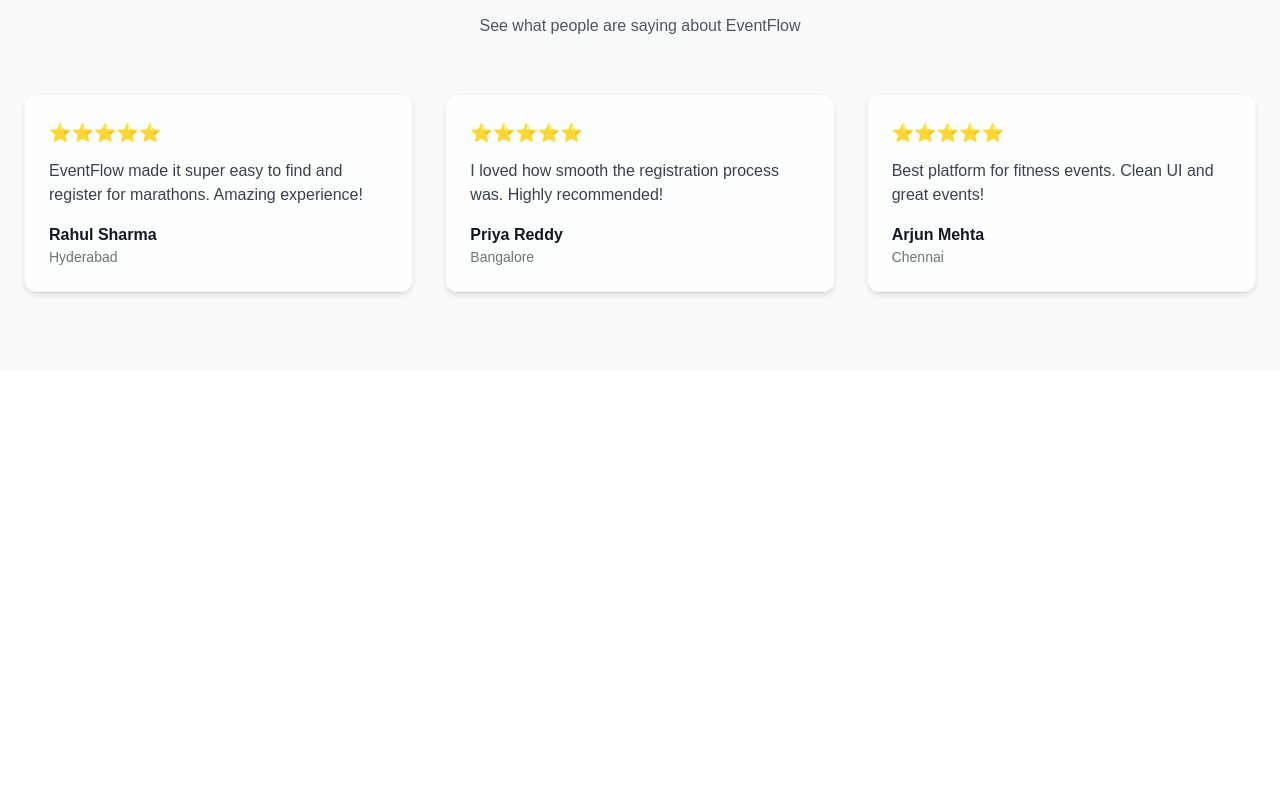
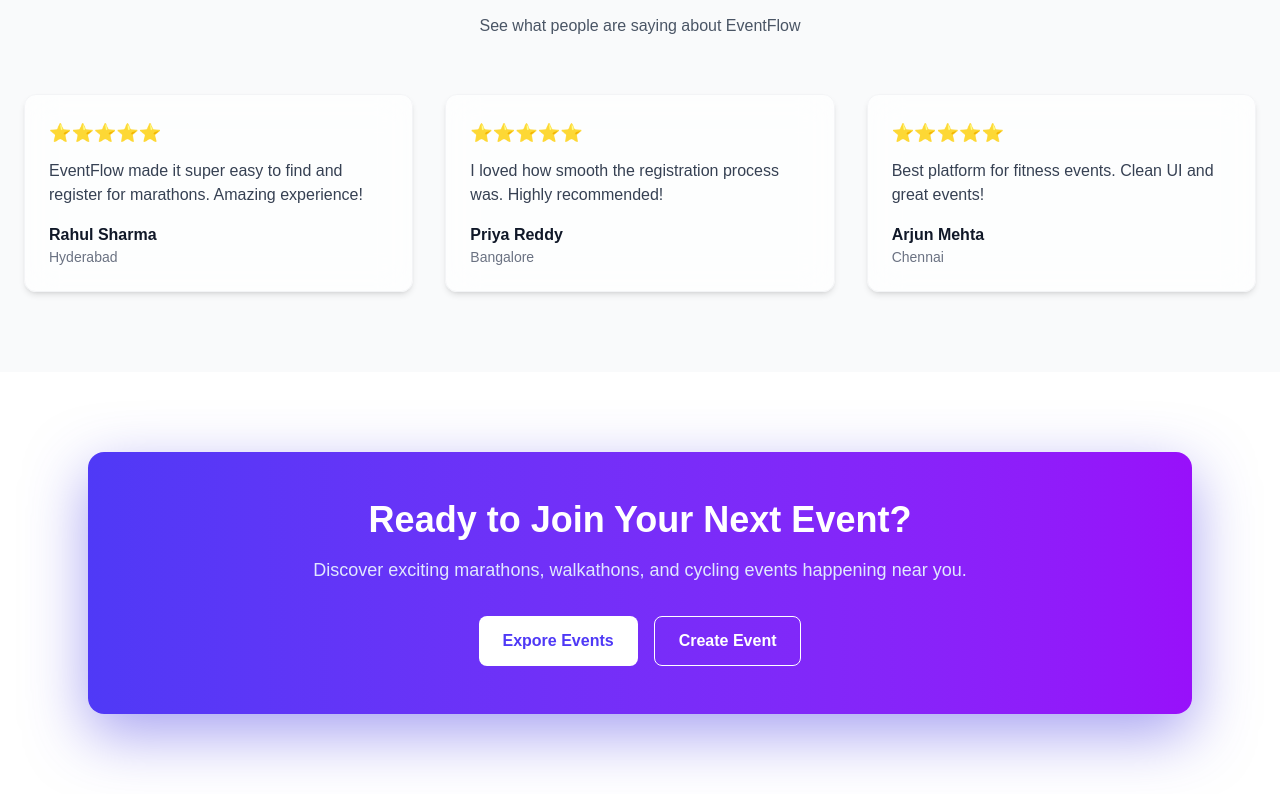
Before and after one commit to Gopi-varaprasad7/eventflow-scalable-registration, a Next.js app in the folder eventflow-frontend/: page / in a window 1280 px wide. Shown: the part 3129-3923 px from the top of the page. Before the commit the page ends 3501 px from the top, so only its background shows below. Built offline with nearby package versions, Linux system fonts and the light colour scheme.

Commit message:
CTA page is added

```diff
--- a/eventflow-frontend/app/page.tsx
+++ b/eventflow-frontend/app/page.tsx
@@ -5,6 +5,7 @@
 import HowItWorks from '@/components/HowItWorks';
 import UpcomingEvents from '@/components/UpcomingEvents';
 import Testimonials from '@/components/Testimonial';
+import CTA from '@/components/CTA';
 
 export default function Home() {
   return (
@@ -16,6 +17,7 @@
       <HowItWorks />
       <UpcomingEvents />
       <Testimonials />
+      <CTA />
     </div>
   );
 }
--- /dev/null
+++ b/eventflow-frontend/components/CTA.tsx
@@ -0,0 +1,36 @@
+'use client';
+import { useRouter } from 'next/navigation';
+
+export default function CTA() {
+  const router = useRouter();
+  return (
+    <section className='py-20'>
+      <div className='max-w-6xl mx-auto px-6'>
+        <div className='bg-linear-to-r from-indigo-600 to-purple-600 rounded-2xl p-12 text-center text-white shadow-[0_20px_60px_rgba(79,70,229,0.5)]'>
+          <h2 className='text-4xl font-bold mb-4'>
+            Ready to Join Your Next Event?
+          </h2>
+          <p className=' text-lg text-indigo-100 mb-8 max-w-2xl mx-auto'>
+            {' '}
+            Discover exciting marathons, walkathons, and cycling events
+            happening near you.
+          </p>
+          <div className='flex flex-col sm:flex-row justify-center gap-4'>
+            <button
+              onClick={() => router.push('/events')}
+              className='px-6 py-3 bg-white text-indigo-600 hover:scale-105  duration-300 font-semibold rounded-lg hover:bg-gray-100 transition'
+            >
+              Expore Events
+            </button>
+            <button
+              onClick={() => router.push('/create-event')}
+              className='px-6 py-3 border border-white hover:scale-105 duration-300 hover:text-gray-600 font-semibold rounded-lg hover:bg-gray-100 transition'
+            >
+              Create Event
+            </button>
+          </div>
+        </div>
+      </div>
+    </section>
+  );
+}
```
